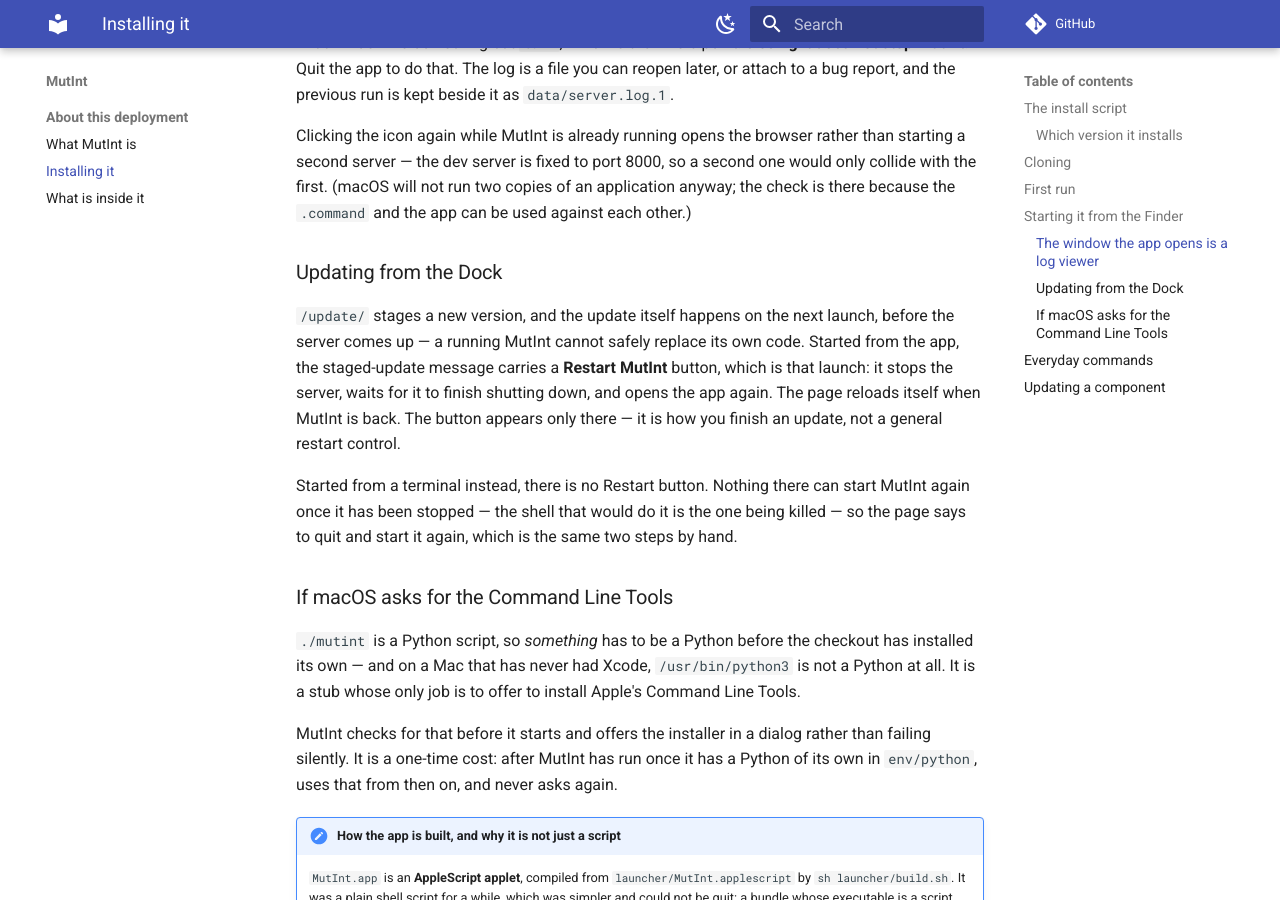
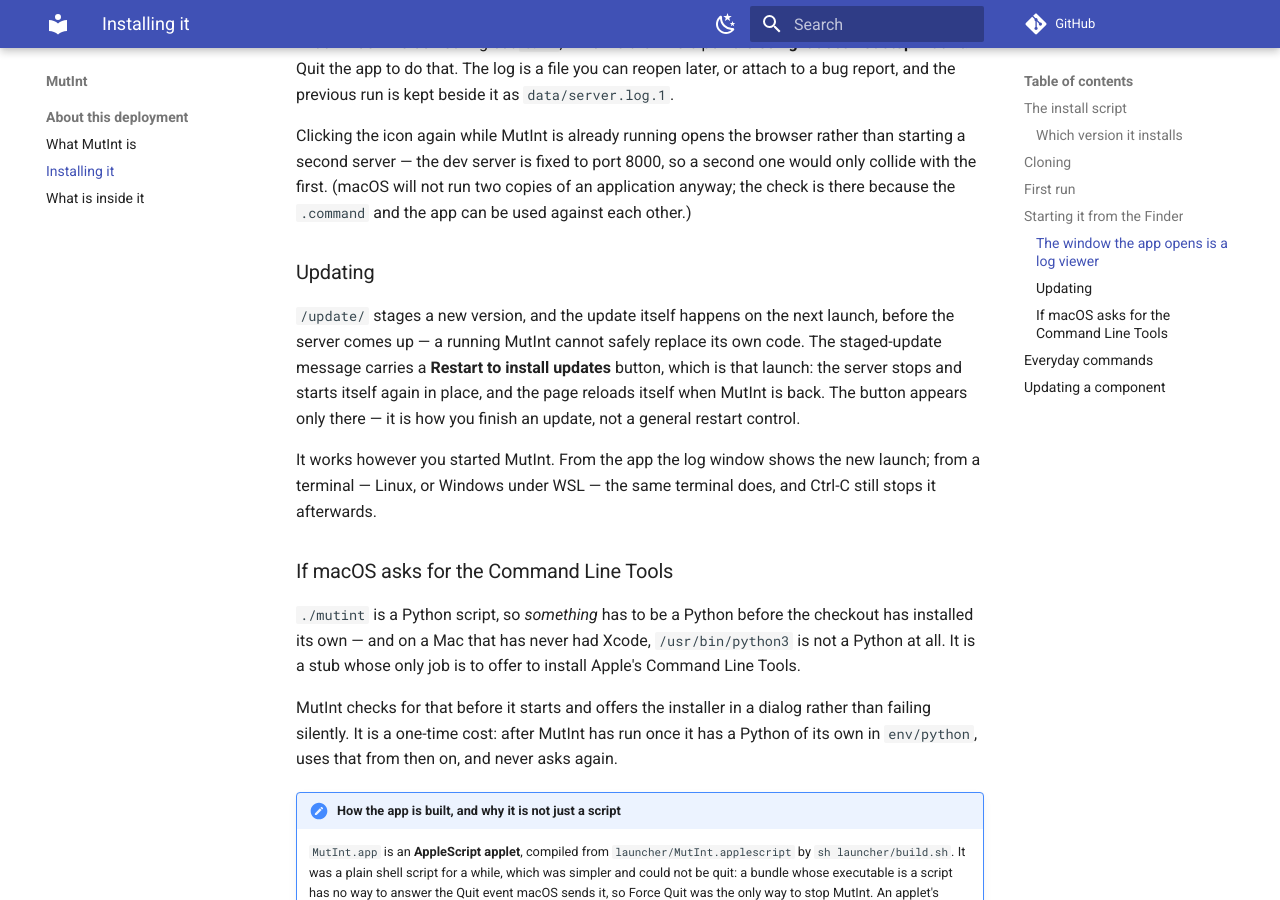
Before and after one commit to mutint/mutint, an MkDocs documentation site: the page built from docs/installing.md, in a window 1280 px wide and 900 px high, scrolled down 2563 px. Built offline with MkDocs 1.6.1 and Material for MkDocs 9.7.7, drawn with Linux system fonts in a browser that asks for light colours; comment, search, counter and statistics services are not loaded; some of the changed text lies outside the part shown.

Commit message:
feat: the app no longer exports a relaunch command; restart docs
The server restarts itself in place now (mutint-core), same pid, so the
applet needs to say nothing about how to start MutInt again. Rebuilt
from launcher/MutInt.applescript. The docs say the Restart button works
from a terminal too, Linux and WSL included.

Co-Authored-By: Claude Fable 5.1 <noreply@anthropic.com>

```diff
--- a/docs/installing.md
+++ b/docs/installing.md
@@ -76,8 +76,8 @@ git submodule update --init --recursive
 
 That installs a shared virtualenv at `env/main/` from every component's `requirements.txt`,
 installs any non-Python tools declared in a `tools.txt` into `env/tools/`, migrates, creates an
-admin user, opens a browser (via macOS `open`, so on Linux you go to the URL yourself) and runs
-the server.
+admin user, opens a browser (your Mac's or desktop Linux's; under WSL, the Windows one) and
+runs the server.
 
 The entry script discovers submodules from `.gitmodules` and re-execs under the venv, so there
 is nothing to activate.
@@ -116,18 +116,17 @@ a second server — the dev server is fixed to port 8000, so a second one would
 the first. (macOS will not run two copies of an application anyway; the check is there because
 the `.command` and the app can be used against each other.)
 
-### Updating from the Dock
+### Updating
 
 `/update/` stages a new version, and the update itself happens on the next launch, before
-the server comes up — a running MutInt cannot safely replace its own code. Started from the
-app, the staged-update message carries a **Restart MutInt** button, which is that launch: it
-stops the server, waits for it to finish shutting down, and opens the app again. The page
-reloads itself when MutInt is back. The button appears only there — it is how you finish an
-update, not a general restart control.
+the server comes up — a running MutInt cannot safely replace its own code. The staged-update
+message carries a **Restart to install updates** button, which is that launch: the server
+stops and starts itself again in place, and the page reloads itself when MutInt is back. The
+button appears only there — it is how you finish an update, not a general restart control.
 
-Started from a terminal instead, there is no Restart button. Nothing there can start MutInt
-again once it has been stopped — the shell that would do it is the one being killed — so the
-page says to quit and start it again, which is the same two steps by hand.
+It works however you started MutInt. From the app the log window shows the new launch; from
+a terminal — Linux, or Windows under WSL — the same terminal does, and Ctrl-C still stops it
+afterwards.
 
 ### If macOS asks for the Command Line Tools
 
```
Also changed, not shown: README.md (+1 -1 lines), 5 other files.
